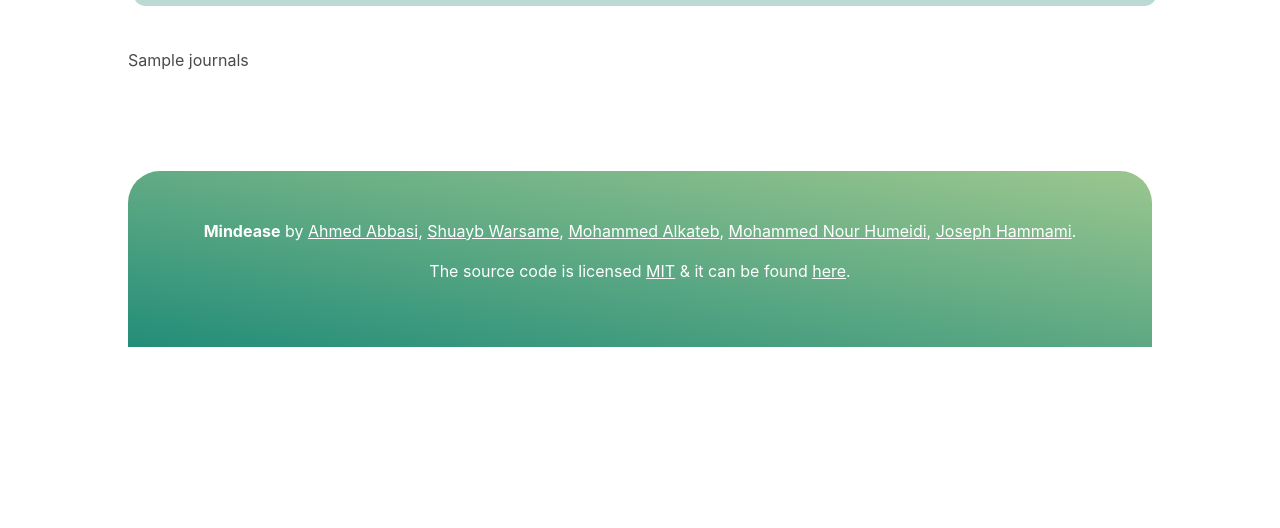
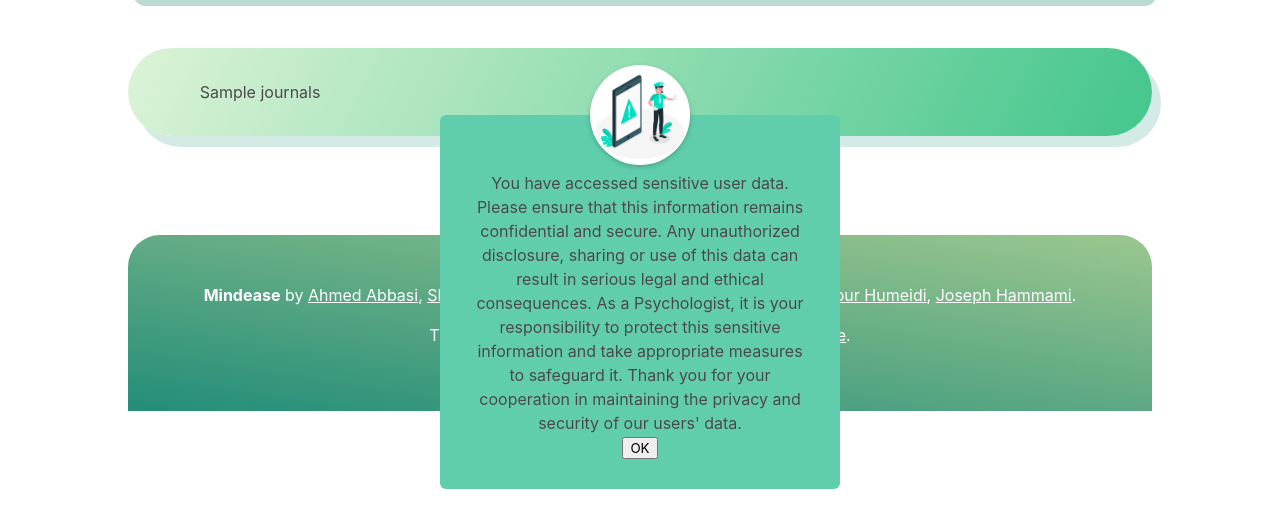
Before and after one commit to alcompilor/mindease, a Flask app: template templates/doctor-view.html in a window 1280 px wide. Shown: the part 98-626 px from the top of the page. Run offline with Flask 2, Linux system fonts and the light colour scheme; the template is opened without the code that fills it: most values are stand-ins (such as "Sample title", 1, 10 or a date in 2020); parts of the project's set-up code (start-up, migrations or seed data) failed here and were passed over; some libraries are stand-ins or nearby versions.

Commit message:
Warning-popup

```diff
--- a/static/css/main.css
+++ b/static/css/main.css
@@ -948,3 +948,25 @@ input#shareable-key {
   font-size: 15px;
   align-items: center;
 }
+
+/* DOCTOR-VIEW */
+
+.popup {
+  width: 400px;
+  background: #fff;
+  border-radius: 6px;
+  position: absolute;
+  top: 50%;
+  left: 50%;
+  transform: translate(-50%, -50%);
+  text-align: center;
+  padding: 0 30px 30px;
+  background: #60cead;
+}
+
+.popup img {
+  width: 100px;
+  margin-top: -50px;
+  border-radius: 50%;
+  box-shadow: 0 2px 5px rgba(0, 0, 0, 0.2);
+}
--- a/templates/doctor-view.html
+++ b/templates/doctor-view.html
@@ -1,8 +1,22 @@
 {% extends 'layout.html' %} {% block content %}
 <div id="home">
   {% include 'navbar.html' %}
-    <div id="doctor-view">
+    <div id="home-hero">
         {{data.journals}}
+        <div class="popup">
+          <img src="{{ url_for('static', filename='img/warning.jpg') }}">
+          <p>
+            You have accessed sensitive user data. Please ensure
+            that this information remains confidential and secure.
+            Any unauthorized disclosure, sharing or use of this data
+            can result in serious legal and ethical consequences.
+            As a Psychologist, it is your responsibility to protect
+            this sensitive information and take appropriate measures
+            to safeguard it. Thank you for your cooperation in
+            maintaining the privacy and security of our users' data.
+          </p>
+          <button type="button">OK</button>
+        </div>
     </div>
   {% include 'footer.html' %}
 </div>
```
Also changed, not shown: static/img/warning.jpg (added).
